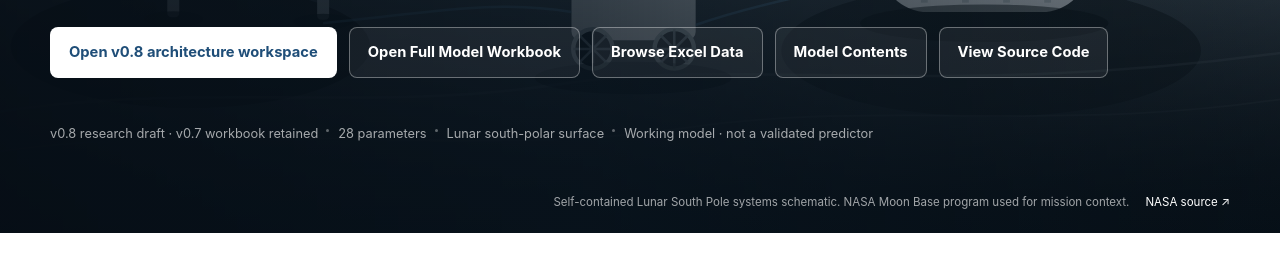
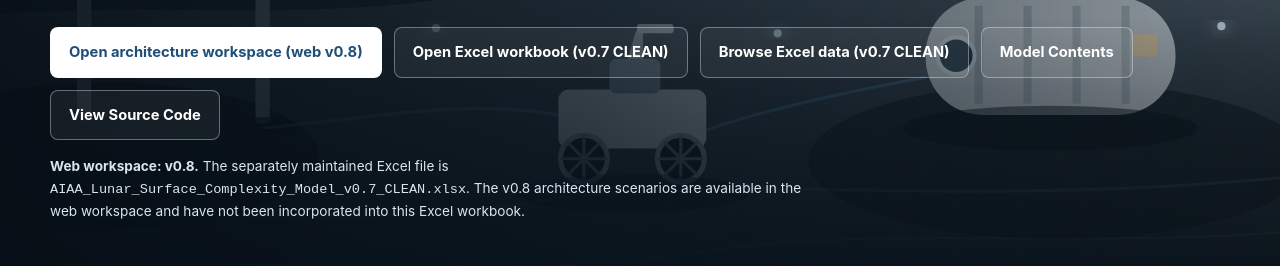
Before and after one commit to terrytrevino/lunar-surface-complexity-model, a plain HTML site: page index.html in a window 1280 px wide. Shown: the part 526-792 px from the top of the page. Drawn offline with Linux system fonts and the light colour scheme.

Commit message:
Clarify separate web v0.8 and Excel v0.7 CLEAN versions in index.html

```diff
--- a/index.html
+++ b/index.html
@@ -36,7 +36,7 @@ a{color:inherit}
 .nav-links{display:flex;gap:26px}.nav-links a{text-decoration:none;font-size:.9rem;color:rgba(255,255,255,.78)}.nav-links a:hover{color:#fff}
 .hero-content{position:relative;z-index:2;padding:118px 0 90px;max-width:1180px}.eyebrow{font-size:.74rem;letter-spacing:.16em;font-weight:800;text-transform:uppercase;color:#c9e6ff;margin:0 0 18px}.eyebrow.dark{color:var(--blue)}
 .hero h1{font-size:clamp(3.4rem,7vw,6.4rem);line-height:.88;letter-spacing:-.055em;margin:0 0 26px;max-width:800px}.hero-copy{max-width:720px;font-size:1.15rem;color:rgba(255,255,255,.82);margin:0 0 30px}
-.hero-actions{display:flex;gap:12px;flex-wrap:wrap}.button{padding:13px 18px;border-radius:8px;font-weight:750;text-decoration:none;font-size:.92rem;border:1px solid transparent}.button.primary{background:#fff;color:var(--navy)}.disabled-file{cursor:default;opacity:.68;pointer-events:none}
+.hero-version-note{max-width:760px;margin:16px 0 0;font-size:.85rem;line-height:1.6;color:#d7e6f2}.hero-version-note code{font-size:inherit;color:inherit;overflow-wrap:anywhere}.hero-actions{display:flex;gap:12px;flex-wrap:wrap}.button{padding:13px 18px;border-radius:8px;font-weight:750;text-decoration:none;font-size:.92rem;border:1px solid transparent}.button.primary{background:#fff;color:var(--navy)}.disabled-file{cursor:default;opacity:.68;pointer-events:none}
 .button.ghost{border-color:rgba(255,255,255,.35);color:#fff;background:rgba(255,255,255,.06)}
 .hero-meta{display:flex;flex-wrap:wrap;gap:10px 20px;margin-top:46px;color:rgba(255,255,255,.64);font-size:.8rem}.hero-meta span{position:relative}.hero-meta span:not(:last-child)::after{content:"";position:absolute;right:-11px;top:.45em;width:3px;height:3px;border-radius:50%;background:rgba(255,255,255,.35)}
 .image-credit{position:absolute;z-index:2;left:50%;bottom:22px;transform:translateX(-50%);display:flex;justify-content:flex-end;gap:16px;font-size:.72rem;color:rgba(255,255,255,.62)}.image-credit a{color:#fff;text-decoration:none}
@@ -233,12 +233,13 @@ a{color:inherit}
       <h1>Lunar Surface<br/>Complexity Model</h1>
       <p class="hero-copy">A transparent framework for comparing lunar surface architectures using peer-normalized complexity, traceable parameters, and a separate experimental resource-stress layer.</p>
       <div class="hero-actions">
-        <a class="button primary" href="architecture.html">Open v0.8 architecture workspace</a>
-        <a class="button ghost" href="https://1drv.ms/x/c/4d3f6d12963d4ae3/IQBBiSfjToqaQ6h4EyNOgDQuAdHC1hByUOz310E5lActm94?e=PoDQh3" target="_blank" rel="noopener noreferrer">Open Full Model Workbook</a>
-        <a class="button ghost" href="#workbook-data">Browse Excel Data</a>
+        <a class="button primary" href="architecture.html">Open architecture workspace (web v0.8)</a>
+        <a class="button ghost" href="https://1drv.ms/x/c/4d3f6d12963d4ae3/IQBBiSfjToqaQ6h4EyNOgDQuAdHC1hByUOz310E5lActm94?e=PoDQh3" target="_blank" rel="noopener noreferrer">Open Excel workbook (v0.7 CLEAN)</a>
+        <a class="button ghost" href="#workbook-data">Browse Excel data (v0.7 CLEAN)</a>
         <a class="button ghost" href="#model-contents">Model Contents</a>
 <a class="button ghost" href="https://github.com/terrytrevino/lunar-surface-complexity-model" rel="noopener noreferrer" target="_blank">View Source Code</a>
       </div>
+      <p class="hero-version-note"><strong>Web workspace: v0.8.</strong> The separately maintained Excel file is <code>AIAA_Lunar_Surface_Complexity_Model_v0.7_CLEAN.xlsx</code>. The v0.8 architecture scenarios are available in the web workspace and have not been incorporated into this Excel workbook.</p>
       <div class="hero-meta" aria-label="Model metadata">
         <span>v0.8 research draft · v0.7 workbook retained</span><span>28 parameters</span><span>Lunar south-polar surface</span><span>Working model · not a validated predictor</span>
       </div>
@@ -394,7 +395,7 @@ a{color:inherit}
       </div>
 
       <div class="workbook-raw-links">
-        <a class="button primary" href="https://1drv.ms/x/c/4d3f6d12963d4ae3/IQBBiSfjToqaQ6h4EyNOgDQuAdHC1hByUOz310E5lActm94?e=PoDQh3" target="_blank" rel="noopener noreferrer">Open Native Excel Workbook</a>
+        <a class="button primary" href="https://1drv.ms/x/c/4d3f6d12963d4ae3/IQBBiSfjToqaQ6h4EyNOgDQuAdHC1hByUOz310E5lActm94?e=PoDQh3" target="_blank" rel="noopener noreferrer">Open Excel workbook (v0.7 CLEAN)</a>
         <a class="button ghost" href="workbook-data.json" target="_blank" rel="noopener noreferrer">View Raw Workbook JSON</a>
       </div>
     </section>
@@ -402,11 +403,11 @@ a{color:inherit}
     <section class="section shell" id="model-contents" aria-labelledby="model-contents-title">
       <div class="workbook-summary">
         <div>
-          <span class="workbook-badge">Full workbook · 14 worksheets</span>
+          <span class="workbook-badge">Excel workbook v0.7 CLEAN · 14 worksheets</span>
           <p class="eyebrow dark">MODEL CONTENTS</p>
           <h2 id="model-contents-title">What is behind the web page.</h2>
-          <p class="lede">The web page is the technical front end. It now includes a read-only export of the computed cell values and formulas from all 14 worksheets in the v0.7 CLEAN workbook. The original Excel workbook remains separately maintained in OneDrive for native Excel review.</p>
-          <p><a class="button primary" href="https://1drv.ms/x/c/4d3f6d12963d4ae3/IQBBiSfjToqaQ6h4EyNOgDQuAdHC1hByUOz310E5lActm94?e=PoDQh3" target="_blank" rel="noopener noreferrer">Open workbook in OneDrive</a></p>
+          <p class="lede">The web page is the technical front end. It now includes a read-only export of the computed cell values and formulas from all 14 worksheets in the v0.7 CLEAN workbook. The native Excel file, AIAA_Lunar_Surface_Complexity_Model_v0.7_CLEAN.xlsx, remains separately maintained in OneDrive. The v0.8 architecture workspace is a separate web model.</p>
+          <p><a class="button primary" href="https://1drv.ms/x/c/4d3f6d12963d4ae3/IQBBiSfjToqaQ6h4EyNOgDQuAdHC1hByUOz310E5lActm94?e=PoDQh3" target="_blank" rel="noopener noreferrer">Open Excel workbook (v0.7 CLEAN) in OneDrive</a></p>
 <p class="note"><strong>For technical review:</strong> use <em>05 Lunar Surface Model</em> as the current Lunar Surface scoring engine. The earlier <em>01 Mission Model</em> is retained because the experimental Stress Test references it.</p>
         </div>
 
```
